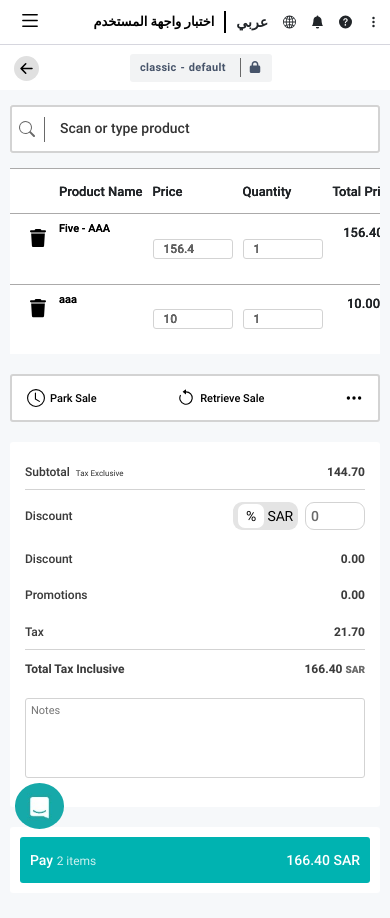
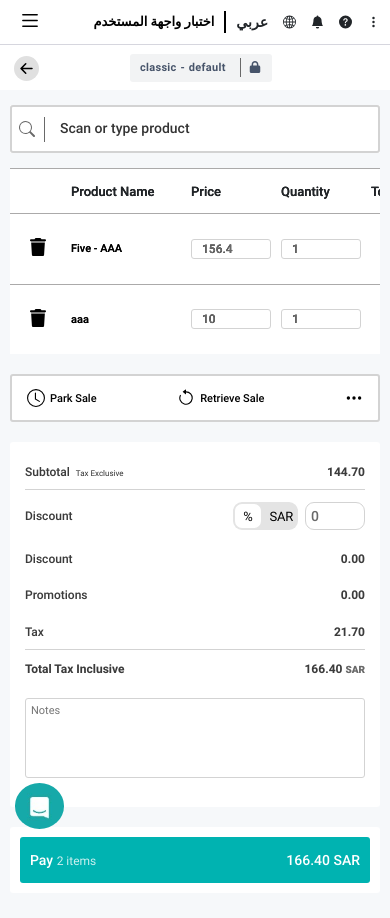
Before and after one commit to Rizwan-Sarwar/rewaa_POS, a plain HTML site: page index.html in a window 390 px wide. Drawn offline with Linux system fonts and the light colour scheme.

Commit message:
Update stylesheet.css

```diff
--- a/css/stylesheet.css
+++ b/css/stylesheet.css
@@ -896,9 +896,9 @@ tr.discount .box .product-discount p {
 }
 
 .product-detail table.product-table tbody tr td .product-discount-percent span {
-    margin: 0px 0px 0px 40px;
+    margin: 0px 0px 0px 0px;
     height: 39px;
-    padding: 9px 0px 0px 3px;
+    padding: 9px;
     font-size: 16px;
     display: inline-block;
     width: 100px;
@@ -1003,7 +1003,7 @@ svg.arrow-rotate {
     display: flex;
     align-items: center;
     width: 26px;
-    left: 5px;
+    left: 2px;
     bottom: 2px;
     background-color: white;
     -webkit-transition: .4s;
@@ -1022,7 +1022,7 @@ input:focus+.slider {
 input:checked+.slider:before {
     -webkit-transform: translateX(26px);
     -ms-transform: translateX(26px);
-    transform: translateX(30px);
+    transform: translateX(35px);
 }
 
 
@@ -1043,7 +1043,7 @@ input:checked+.slider:before {
     min-width: 55px;
     padding: 5px;
     background-color: #e4e4e4;
-    font-size: 14px;
+    font-size: 13px;
     letter-spacing: -.2px;
 }
 
@@ -1506,7 +1506,7 @@ input:checked+.slider:before {
     }
     .product-detail table.product-table tbody tr td a svg[viewBox="0 0 448 512"] {
         width: 16px;
-        margin: 0px 0px 0px 15px;
+        margin: 0px 15px 0px 15px;
     }
     .profile-menu a svg {
         width: 13px;
@@ -1563,6 +1563,19 @@ input:checked+.slider:before {
         word-spacing: 0px;
         font-weight: 400;
     }
+    .product-detail table.product-table tbody tr td a {
+        min-height: fit-content;
+    }
+    .product-detail table.product-table tbody tr td p {
+        height: fit-content;
+        margin: 0px 0px 0px;
+    }
+    .product-detail table.product-table tbody tr td p.price {
+        margin: 0px 0px 0px;
+    }
+    .product-detail table.product-table thead tr th:nth-child(2) {
+        min-width: 120px;
+    }
 }
 
 @media (min-width: 0px) and (max-width: 568px) {
```
